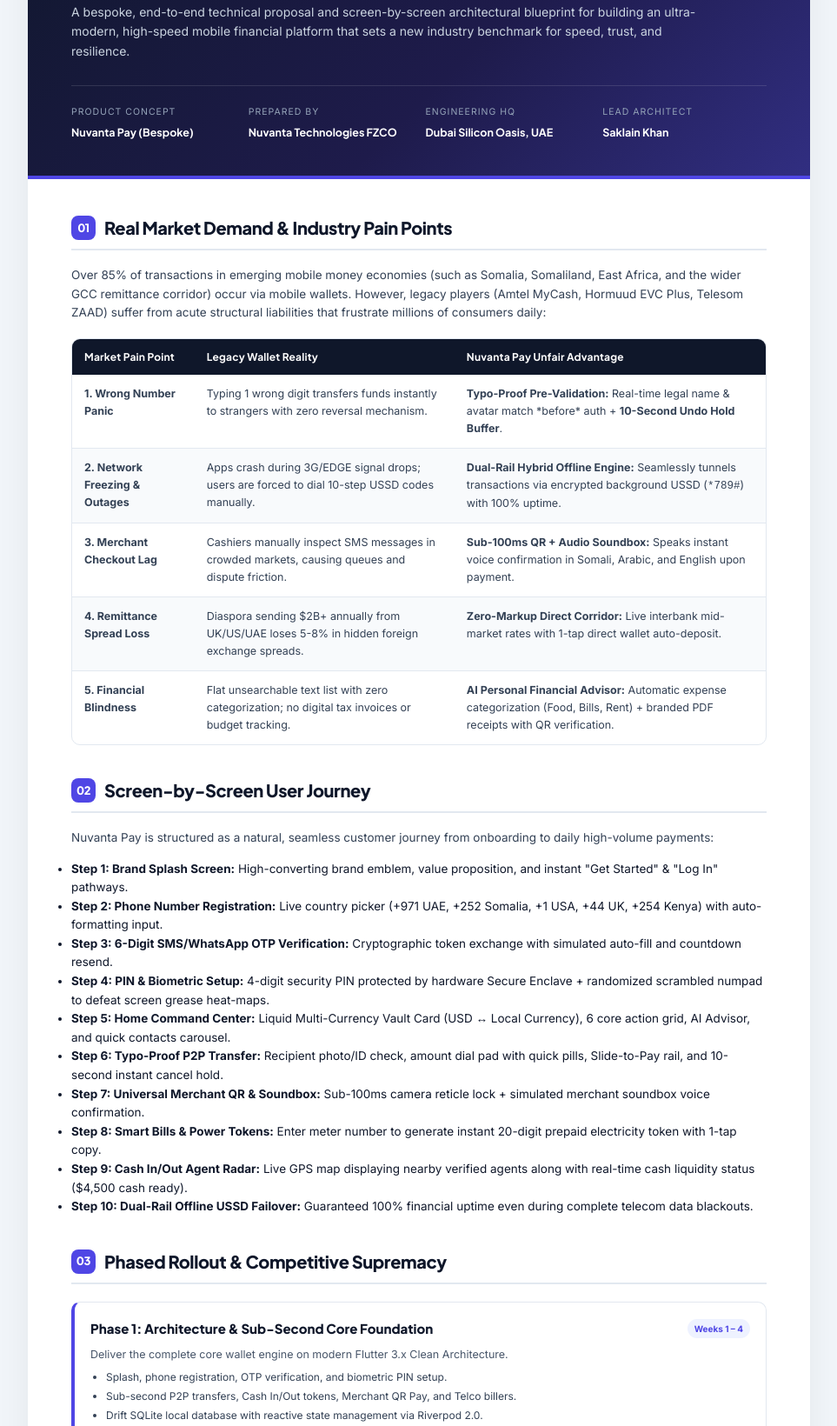
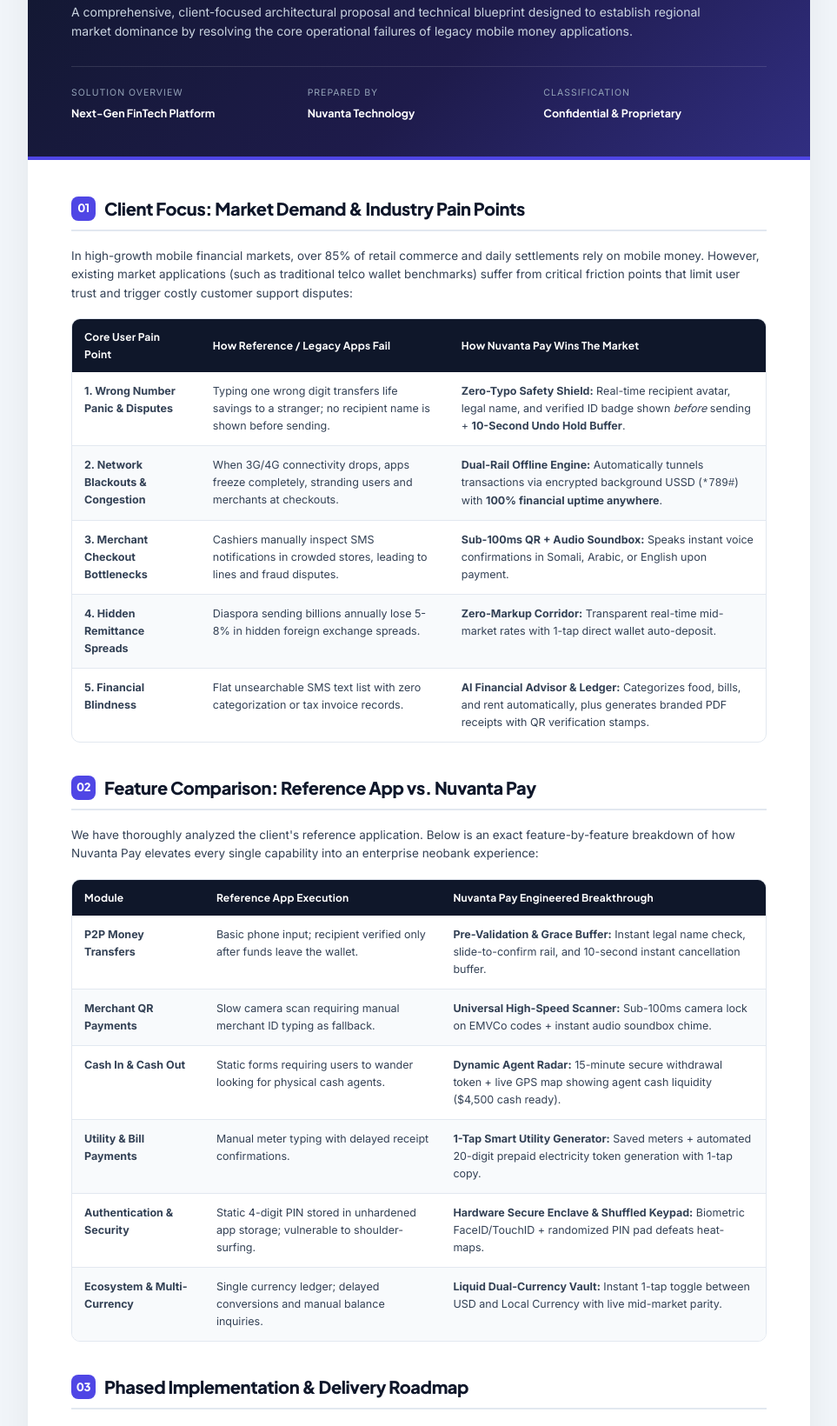
Before and after one commit to saklainkhan1120/fintech-demo, a website: page proposal.html in a window 1280 px wide. Shown: the part 258-1898 px from the top of the page at 87% size, without its empty margins (158-1121 px from the left). Drawn offline with Linux system fonts and the light colour scheme.

Commit message:
refactor: client-first proposal, remove author/location, update comparison matrix and PDF

```diff
--- a/proposal.html
+++ b/proposal.html
@@ -3,7 +3,7 @@
 <head>
 <meta charset="UTF-8">
 <meta name="viewport" content="width=device-width, initial-scale=1.0">
-<title>Nuvanta Pay — Flagship FinTech & Neobank Architecture Proposal</title>
+<title>Next-Gen Mobile Money & Neobank Architecture Proposal — Nuvanta Technology</title>
 <link rel="preconnect" href="https://fonts.googleapis.com">
 <link rel="preconnect" href="https://fonts.gstatic.com" crossorigin>
 <link href="https://fonts.googleapis.com/css2?family=Plus+Jakarta+Sans:wght@300;400;500;600;700;800&family=JetBrains+Mono:wght@400;500;600;700&family=Inter:wght@300;400;500;600;700&display=swap" rel="stylesheet">
@@ -130,7 +130,7 @@
 
   .meta-stats {
     display: grid;
-    grid-template-columns: repeat(4, 1fr);
+    grid-template-columns: repeat(3, 1fr);
     gap: 15px;
     padding-top: 22px;
     border-top: 1px solid rgba(255, 255, 255, 0.12);
@@ -191,7 +191,7 @@
     font-size: 13.5px;
   }
 
-  /* Tables */
+  /* Comparison Table */
   .table-box {
     width: 100%;
     margin: 18px 0;
@@ -324,36 +324,32 @@
         <div class="logo-box">N</div>
         <div class="brand-labels">
           <h2>NUVANTA TECHNOLOGY</h2>
-          <span>Enterprise & FinTech Solutions • Dubai HQ</span>
+          <span>Enterprise & FinTech Solutions</span>
         </div>
       </div>
-      <div class="confidential-tag">FLAGSHIP SPECIFICATION: NUVANTA PAY</div>
+      <div class="confidential-tag">PRODUCT PROPOSAL</div>
     </div>
 
     <h1 class="proposal-headline">
-      Next-Gen Neobank Architecture:<br>
-      The <span>Nuvanta Pay</span> Mobile Financial Ecosystem
+      Next-Gen Mobile Money & Neobank:<br>
+      The <span>Nuvanta Pay</span> Architecture Solution
     </h1>
     <p class="proposal-sub">
-      A bespoke, end-to-end technical proposal and screen-by-screen architectural blueprint for building an ultra-modern, high-speed mobile financial platform that sets a new industry benchmark for speed, trust, and resilience.
+      A comprehensive, client-focused architectural proposal and technical blueprint designed to establish regional market dominance by resolving the core operational failures of legacy mobile money applications.
     </p>
 
     <div class="meta-stats">
       <div class="meta-box">
-        <div class="lbl">Product Concept</div>
-        <div class="val">Nuvanta Pay (Bespoke)</div>
+        <div class="lbl">Solution Overview</div>
+        <div class="val">Next-Gen FinTech Platform</div>
       </div>
       <div class="meta-box">
         <div class="lbl">Prepared By</div>
-        <div class="val">Nuvanta Technologies FZCO</div>
+        <div class="val">Nuvanta Technology</div>
       </div>
       <div class="meta-box">
-        <div class="lbl">Engineering HQ</div>
-        <div class="val">Dubai Silicon Oasis, UAE</div>
-      </div>
-      <div class="meta-box">
-        <div class="lbl">Lead Architect</div>
-        <div class="val">Saklain Khan</div>
+        <div class="lbl">Classification</div>
+        <div class="val">Confidential & Proprietary</div>
       </div>
     </div>
   </div>
@@ -361,74 +357,106 @@
   <!-- Body Content -->
   <div class="proposal-body">
 
-    <!-- Section 1: Real Market Demand -->
-    <h2 class="block-heading"><span class="block-badge-num">01</span> Real Market Demand & Industry Pain Points</h2>
+    <!-- Section 1: Executive Overview -->
+    <h2 class="block-heading"><span class="block-badge-num">01</span> Client Focus: Market Demand & Industry Pain Points</h2>
     <p>
-      Over 85% of transactions in emerging mobile money economies (such as Somalia, Somaliland, East Africa, and the wider GCC remittance corridor) occur via mobile wallets. However, legacy players (Amtel MyCash, Hormuud EVC Plus, Telesom ZAAD) suffer from acute structural liabilities that frustrate millions of consumers daily:
+      In high-growth mobile financial markets, over 85% of retail commerce and daily settlements rely on mobile money. However, existing market applications (such as traditional telco wallet benchmarks) suffer from critical friction points that limit user trust and trigger costly customer support disputes:
     </p>
 
     <div class="table-box">
       <table>
         <thead>
           <tr>
-            <th>Market Pain Point</th>
-            <th>Legacy Wallet Reality</th>
-            <th>Nuvanta Pay Unfair Advantage</th>
+            <th>Core User Pain Point</th>
+            <th>How Reference / Legacy Apps Fail</th>
+            <th>How Nuvanta Pay Wins The Market</th>
           </tr>
         </thead>
         <tbody>
           <tr>
-            <td><strong>1. Wrong Number Panic</strong></td>
-            <td>Typing 1 wrong digit transfers funds instantly to strangers with zero reversal mechanism.</td>
-            <td><strong>Typo-Proof Pre-Validation:</strong> Real-time legal name & avatar match *before* auth + <strong>10-Second Undo Hold Buffer</strong>.</td>
+            <td><strong>1. Wrong Number Panic & Disputes</strong></td>
+            <td>Typing one wrong digit transfers life savings to a stranger; no recipient name is shown before sending.</td>
+            <td><strong>Zero-Typo Safety Shield:</strong> Real-time recipient avatar, legal name, and verified ID badge shown <em>before</em> sending + <strong>10-Second Undo Hold Buffer</strong>.</td>
           </tr>
           <tr>
-            <td><strong>2. Network Freezing & Outages</strong></td>
-            <td>Apps crash during 3G/EDGE signal drops; users are forced to dial 10-step USSD codes manually.</td>
-            <td><strong>Dual-Rail Hybrid Offline Engine:</strong> Seamlessly tunnels transactions via encrypted background USSD (<code>*789#</code>) with 100% uptime.</td>
+            <td><strong>2. Network Blackouts & Congestion</strong></td>
+            <td>When 3G/4G connectivity drops, apps freeze completely, stranding users and merchants at checkouts.</td>
+            <td><strong>Dual-Rail Offline Engine:</strong> Automatically tunnels transactions via encrypted background USSD (<code>*789#</code>) with <strong>100% financial uptime anywhere</strong>.</td>
           </tr>
           <tr>
-            <td><strong>3. Merchant Checkout Lag</strong></td>
-            <td>Cashiers manually inspect SMS messages in crowded markets, causing queues and dispute friction.</td>
-            <td><strong>Sub-100ms QR + Audio Soundbox:</strong> Speaks instant voice confirmation in Somali, Arabic, and English upon payment.</td>
+            <td><strong>3. Merchant Checkout Bottlenecks</strong></td>
+            <td>Cashiers manually inspect SMS notifications in crowded stores, leading to lines and fraud disputes.</td>
+            <td><strong>Sub-100ms QR + Audio Soundbox:</strong> Speaks instant voice confirmations in Somali, Arabic, or English upon payment.</td>
           </tr>
           <tr>
-            <td><strong>4. Remittance Spread Loss</strong></td>
-            <td>Diaspora sending $2B+ annually from UK/US/UAE loses 5-8% in hidden foreign exchange spreads.</td>
-            <td><strong>Zero-Markup Direct Corridor:</strong> Live interbank mid-market rates with 1-tap direct wallet auto-deposit.</td>
+            <td><strong>4. Hidden Remittance Spreads</strong></td>
+            <td>Diaspora sending billions annually lose 5-8% in hidden foreign exchange spreads.</td>
+            <td><strong>Zero-Markup Corridor:</strong> Transparent real-time mid-market rates with 1-tap direct wallet auto-deposit.</td>
           </tr>
           <tr>
             <td><strong>5. Financial Blindness</strong></td>
-            <td>Flat unsearchable text list with zero categorization; no digital tax invoices or budget tracking.</td>
-            <td><strong>AI Personal Financial Advisor:</strong> Automatic expense categorization (Food, Bills, Rent) + branded PDF receipts with QR verification.</td>
+            <td>Flat unsearchable SMS text list with zero categorization or tax invoice records.</td>
+            <td><strong>AI Financial Advisor & Ledger:</strong> Categorizes food, bills, and rent automatically, plus generates branded PDF receipts with QR verification stamps.</td>
           </tr>
         </tbody>
       </table>
     </div>
 
-    <!-- Section 2: Screen by Screen Architecture -->
-    <h2 class="block-heading"><span class="block-badge-num">02</span> Screen-by-Screen User Journey</h2>
+    <!-- Section 2: Reference App vs What We Are Building -->
+    <h2 class="block-heading"><span class="block-badge-num">02</span> Feature Comparison: Reference App vs. Nuvanta Pay</h2>
     <p>
-      Nuvanta Pay is structured as a natural, seamless customer journey from onboarding to daily high-volume payments:
+      We have thoroughly analyzed the client's reference application. Below is an exact feature-by-feature breakdown of how Nuvanta Pay elevates every single capability into an enterprise neobank experience:
     </p>
-    <ul>
-      <li><strong>Step 1: Brand Splash Screen:</strong> High-converting brand emblem, value proposition, and instant "Get Started" & "Log In" pathways.</li>
-      <li><strong>Step 2: Phone Number Registration:</strong> Live country picker (+971 UAE, +252 Somalia, +1 USA, +44 UK, +254 Kenya) with auto-formatting input.</li>
-      <li><strong>Step 3: 6-Digit SMS/WhatsApp OTP Verification:</strong> Cryptographic token exchange with simulated auto-fill and countdown resend.</li>
-      <li><strong>Step 4: PIN & Biometric Setup:</strong> 4-digit security PIN protected by hardware Secure Enclave + randomized scrambled numpad to defeat screen grease heat-maps.</li>
-      <li><strong>Step 5: Home Command Center:</strong> Liquid Multi-Currency Vault Card (USD ↔ Local Currency), 6 core action grid, AI Advisor, and quick contacts carousel.</li>
-      <li><strong>Step 6: Typo-Proof P2P Transfer:</strong> Recipient photo/ID check, amount dial pad with quick pills, Slide-to-Pay rail, and 10-second instant cancel hold.</li>
-      <li><strong>Step 7: Universal Merchant QR & Soundbox:</strong> Sub-100ms camera reticle lock + simulated merchant soundbox voice confirmation.</li>
-      <li><strong>Step 8: Smart Bills & Power Tokens:</strong> Enter meter number to generate instant 20-digit prepaid electricity token with 1-tap copy.</li>
-      <li><strong>Step 9: Cash In/Out Agent Radar:</strong> Live GPS map displaying nearby verified agents along with real-time cash liquidity status ($4,500 cash ready).</li>
-      <li><strong>Step 10: Dual-Rail Offline USSD Failover:</strong> Guaranteed 100% financial uptime even during complete telecom data blackouts.</li>
-    </ul>
+
+    <div class="table-box">
+      <table>
+        <thead>
+          <tr>
+            <th>Module</th>
+            <th>Reference App Execution</th>
+            <th>Nuvanta Pay Engineered Breakthrough</th>
+          </tr>
+        </thead>
+        <tbody>
+          <tr>
+            <td><strong>P2P Money Transfers</strong></td>
+            <td>Basic phone input; recipient verified only after funds leave the wallet.</td>
+            <td><strong>Pre-Validation & Grace Buffer:</strong> Instant legal name check, slide-to-confirm rail, and 10-second instant cancellation buffer.</td>
+          </tr>
+          <tr>
+            <td><strong>Merchant QR Payments</strong></td>
+            <td>Slow camera scan requiring manual merchant ID typing as fallback.</td>
+            <td><strong>Universal High-Speed Scanner:</strong> Sub-100ms camera lock on EMVCo codes + instant audio soundbox chime.</td>
+          </tr>
+          <tr>
+            <td><strong>Cash In & Cash Out</strong></td>
+            <td>Static forms requiring users to wander looking for physical cash agents.</td>
+            <td><strong>Dynamic Agent Radar:</strong> 15-minute secure withdrawal token + live GPS map showing agent cash liquidity ($4,500 cash ready).</td>
+          </tr>
+          <tr>
+            <td><strong>Utility & Bill Payments</strong></td>
+            <td>Manual meter typing with delayed receipt confirmations.</td>
+            <td><strong>1-Tap Smart Utility Generator:</strong> Saved meters + automated 20-digit prepaid electricity token generation with 1-tap copy.</td>
+          </tr>
+          <tr>
+            <td><strong>Authentication & Security</strong></td>
+            <td>Static 4-digit PIN stored in unhardened app storage; vulnerable to shoulder-surfing.</td>
+            <td><strong>Hardware Secure Enclave & Shuffled Keypad:</strong> Biometric FaceID/TouchID + randomized PIN pad defeats heat-maps.</td>
+          </tr>
+          <tr>
+            <td><strong>Ecosystem & Multi-Currency</strong></td>
+            <td>Single currency ledger; delayed conversions and manual balance inquiries.</td>
+            <td><strong>Liquid Dual-Currency Vault:</strong> Instant 1-tap toggle between USD and Local Currency with live mid-market parity.</td>
+          </tr>
+        </tbody>
+      </table>
+    </div>
 
     <!-- Page Break -->
     <div class="page-break"></div>
 
     <!-- Section 3: Phased Strategy -->
-    <h2 class="block-heading"><span class="block-badge-num">03</span> Phased Rollout & Competitive Supremacy</h2>
+    <h2 class="block-heading"><span class="block-badge-num">03</span> Phased Implementation & Delivery Roadmap</h2>
     <div class="phase-stack">
       <div class="phase-card">
         <div class="phase-card-header">
@@ -543,12 +571,12 @@
   <!-- Footer -->
   <div class="proposal-bottom">
     <div>
-      <strong>Nuvanta Technologies FZCO</strong><br>
-      IFZA Business Park, Dubai Silicon Oasis, Dubai, UAE
+      <strong>Nuvanta Technology</strong><br>
+      Enterprise Engineering & FinTech Solutions
     </div>
     <div style="text-align: right;">
       Official Portal: <a href="https://nuvantatechnology.com/en" target="_blank">nuvantatechnology.com</a><br>
-      Proposal Version 6.0 • Strictly Confidential
+      Proposal Version 7.0 • Strictly Confidential
     </div>
   </div>
 
```
Also changed, not shown: 1 other file.
